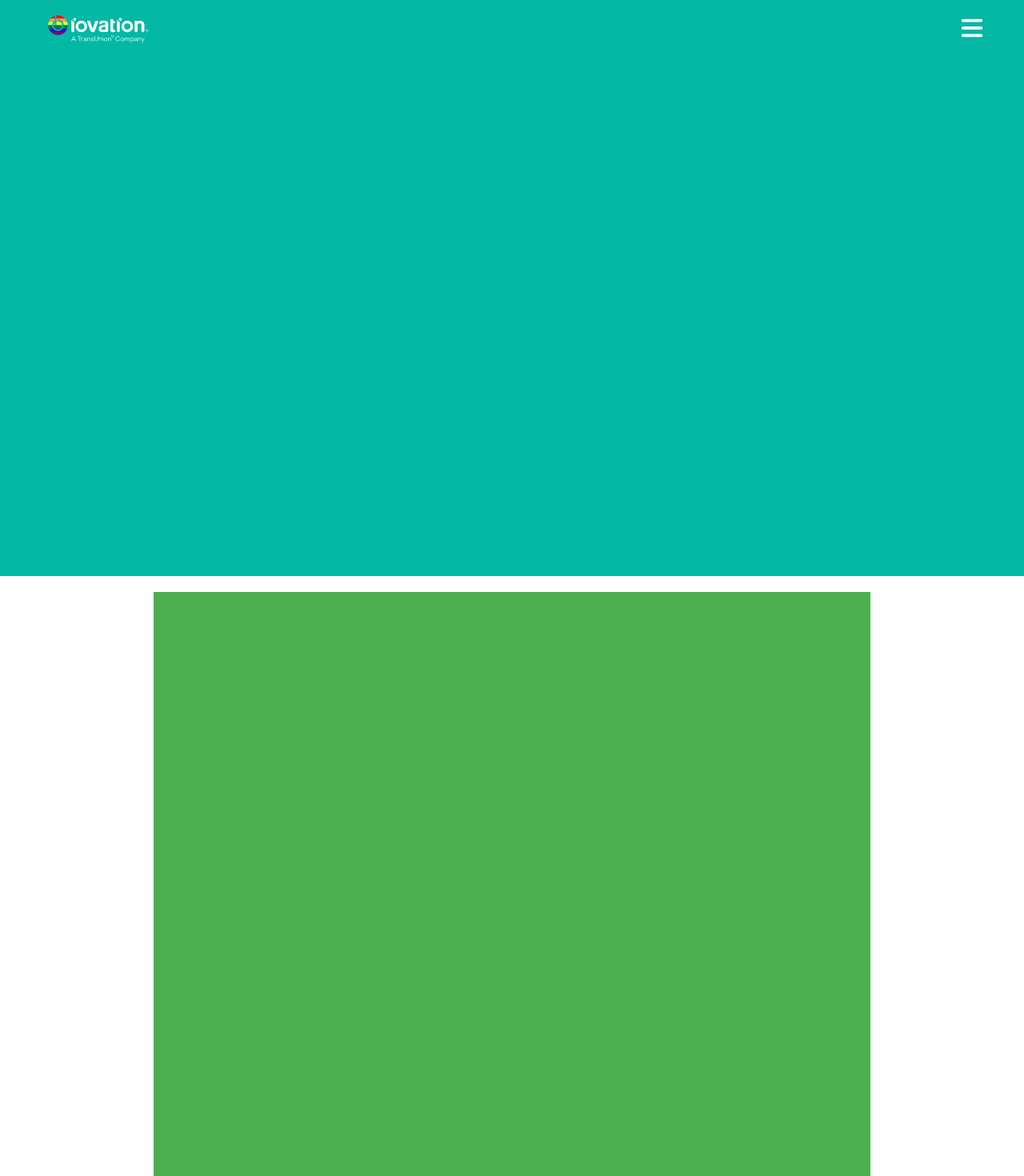
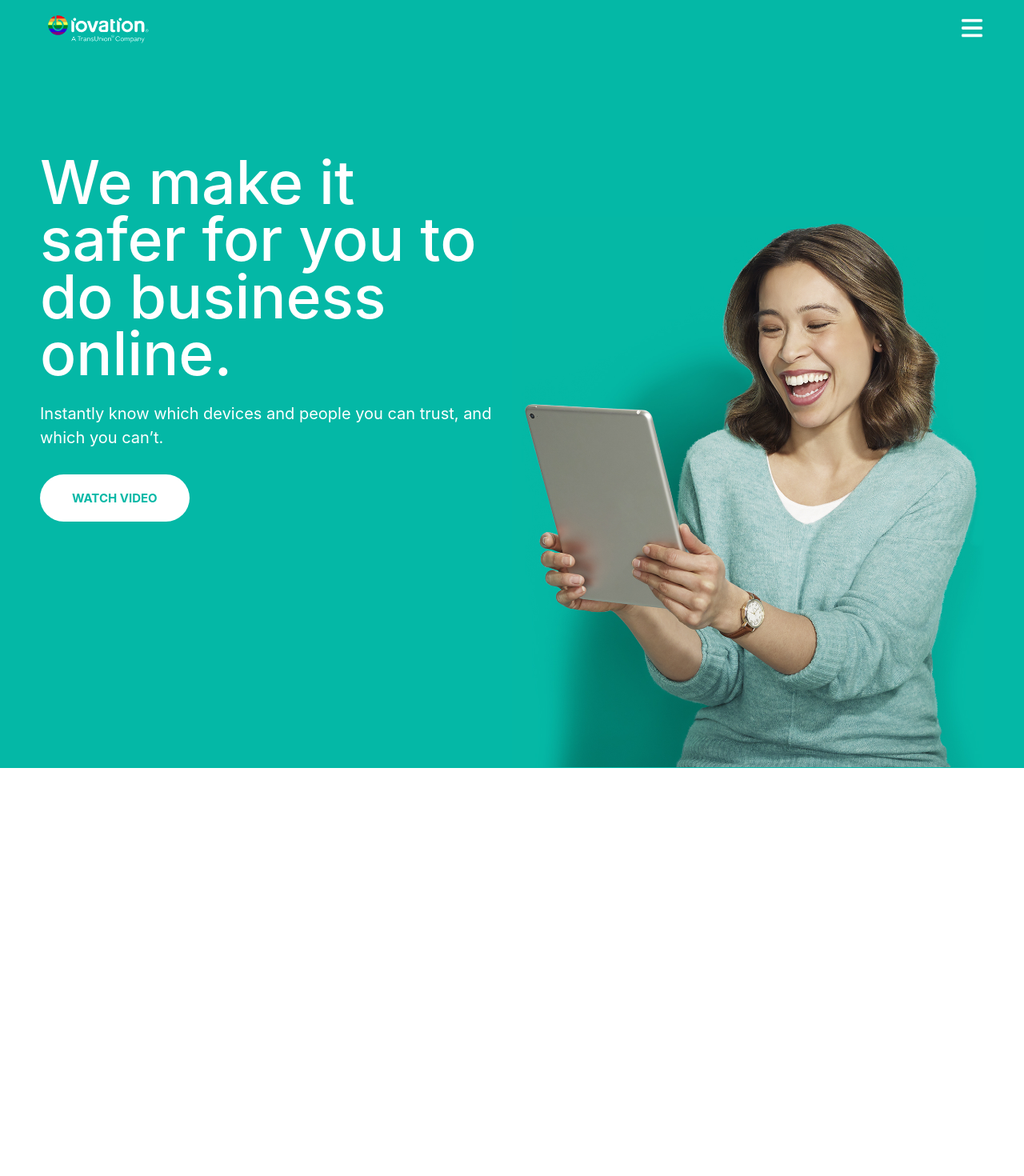
Before and after one commit to lupinerose/Iovation-Remake, an Angular app: page / in a window 1280 px wide. Shown: the top 1470 px of the page at 80% size. Built offline with nearby package versions, Linux system fonts and the light colour scheme.

Commit message:
add new components to html

```diff
--- a/src/app/app.component.css
+++ b/src/app/app.component.css
@@ -1,9 +1,4 @@
-section{
-  background-color: #04b8a6;
-  background-size: cover;
-  width: 100%;
-  height: 90vh;
-}
+
 .box{
   margin-top: 20px;
   height: 1000px;
--- a/src/app/app.component.html
+++ b/src/app/app.component.html
@@ -1,7 +1,4 @@
 <app-nav></app-nav>
+<app-article-first></app-article-first>
 
-  <section>
-
-  </section>
-
-  <div class="box container green"></div>
+<div class="box"></div>
--- a/src/app/app.module.ts
+++ b/src/app/app.module.ts
@@ -4,11 +4,13 @@
 import { AppRoutingModule } from './app-routing.module';
 import { AppComponent } from './app.component';
 import { NavComponent } from './nav/nav.component';
+import { ArticleFirstComponent } from './article-first/article-first.component';
 
 @NgModule({
   declarations: [
     AppComponent,
-    NavComponent
+    NavComponent,
+    ArticleFirstComponent
   ],
   imports: [
     BrowserModule,
```
